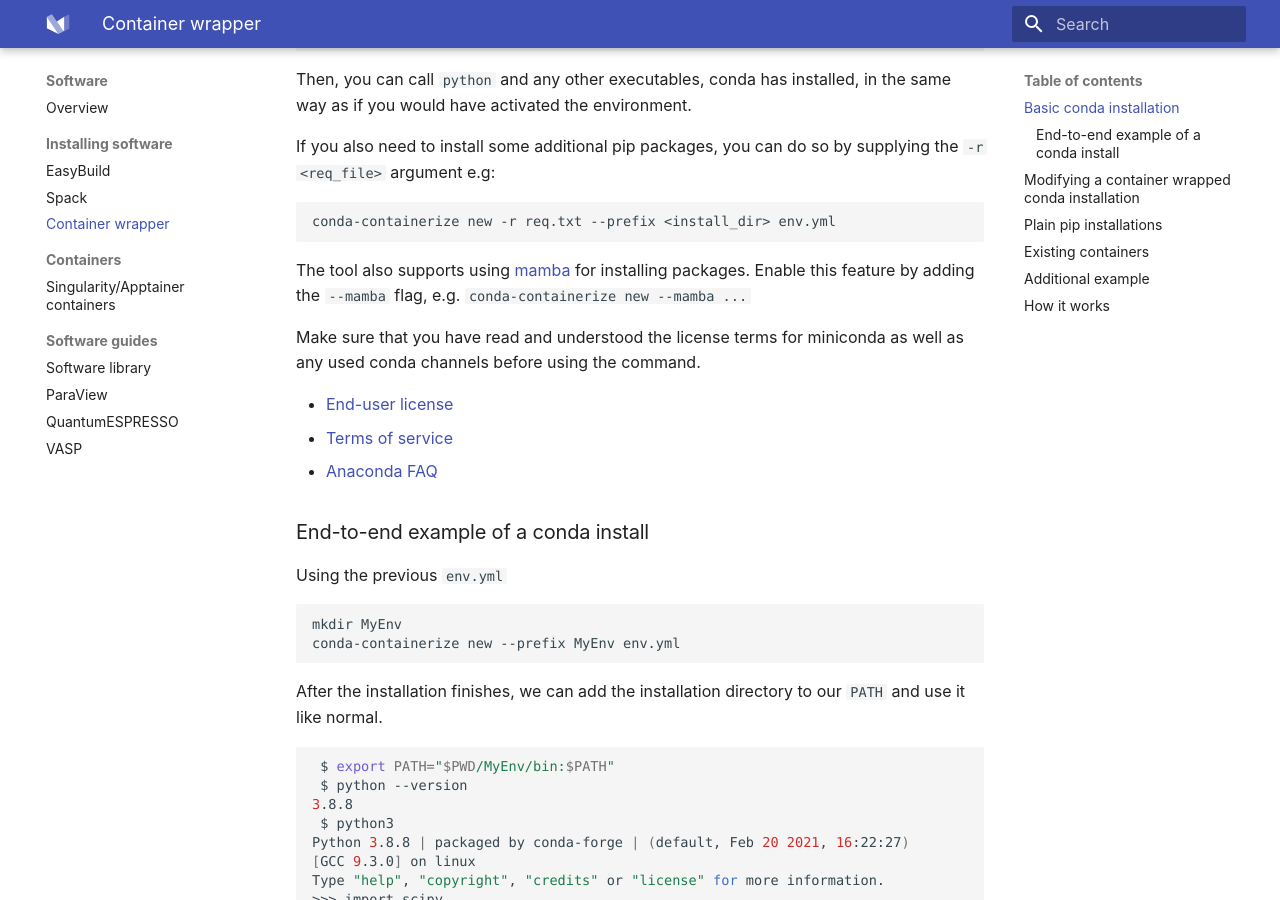
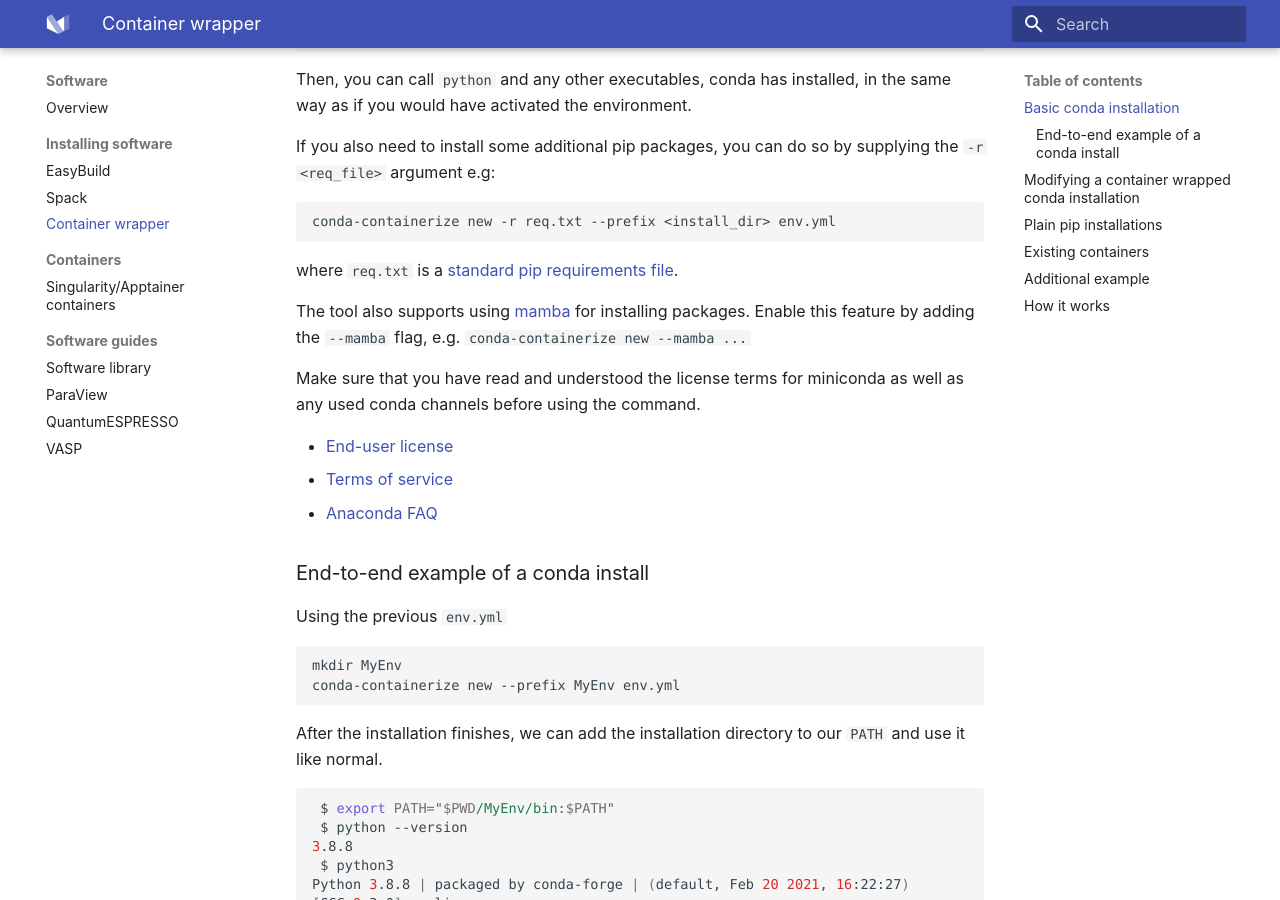
Before and after one commit to Lumi-supercomputer/lumi-userguide, an MkDocs documentation site: the page built from docs/software/installing/container-wrapper.md, in a window 1280 px wide and 900 px high, scrolled down 1565 px. Built offline with MkDocs 1.6.1 and Material for MkDocs 9.7.7, drawn with Linux system fonts in a browser that asks for light colours.

Commit message:
Update container-wrapper.md
Adding clarification of the `req.txt` file in 'Basic conda installation' part

````diff
--- a/docs/software/installing/container-wrapper.md
+++ b/docs/software/installing/container-wrapper.md
@@ -82,6 +82,8 @@ supplying the `-r <req_file>` argument e.g:
 ```bash
 conda-containerize new -r req.txt --prefix <install_dir> env.yml
 ```
+
+where `req.txt` is a [standard pip requirements file](https://pip.pypa.io/en/latest/reference/requirements-file-format/).
 
 The tool also supports using [mamba](https://github.com/mamba-org/mamba) for
 installing packages. Enable this feature by adding the `--mamba` flag, e.g.
````
